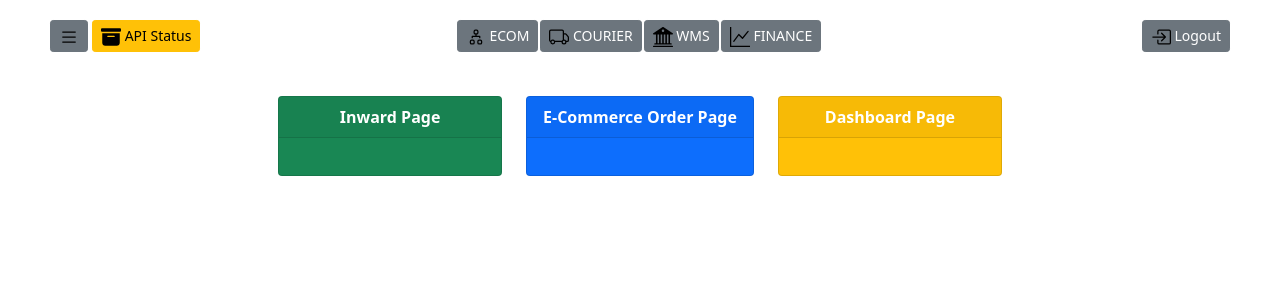
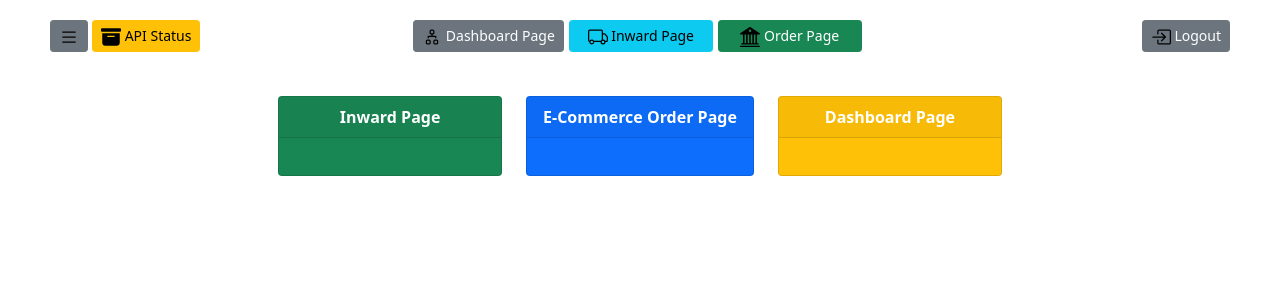
Before and after one commit to SudiptaKD/DotRedTask, a React (Create React App) app: page / in a window 1280 px wide. Shown: the top 300 px of the page. Built offline with nearby package versions, Linux system fonts and the light colour scheme.

Commit message:
Header updated

```diff
--- a/src/components/header/Header.js
+++ b/src/components/header/Header.js
@@ -1,9 +1,9 @@
 import React from 'react'
 import { Button, Col, Container, Row } from 'react-bootstrap'
+import { Link } from 'react-router-dom'
 import ApiArchive from '../icons/api.svg'
 import COURIER from '../icons/courier.svg'
 import ECOM from '../icons/ecom.svg'
-import FINANCE from '../icons/finance.svg'
 import LIST from '../icons/list.svg'
 import LOGOUT from '../icons/logout.svg'
 import WMS from '../icons/wms.svg'
@@ -14,7 +14,7 @@ export default function Header() {
       <Container style={{'min-heigt':'300px',
          'padding':'20px 50px', 'max-width':'100%' }}>
         <Row>
-          <Col className='text-success d-flex justify-content-start' lg={3}>
+          <Col className='text-success d-flex justify-content-start' lg={2}>
             <Button size="sm" variant='secondary' style={{'marginRight':'4px'}}>
               <img src={LIST} alt="list" style={{'width':'20px', 'height':'20px'}} />
             </Button>{' '}
@@ -23,25 +23,27 @@ export default function Header() {
               {' '} API Status
             </Button>
           </Col>
-          <Col className=' d-flex justify-content-center' lg={6}>
-            <Button size="sm" variant='secondary' style={{'marginRight':'2px'}}>
+          <Col className=' d-flex justify-content-center' lg={8}>
+            <Link to="/dashboard" style={{'textDecoration':'none'}}>
+              <Button size="sm" variant='secondary' style={{'marginRight':'5px', 'minWidth':'9rem'}}>
                 <img src={ECOM} alt="ecom" style={{'width':'20px', 'height':'20px'}} />
-              {' '} ECOM
+                {' '} Dashboard Page
               </Button>
-            <Button size="sm" variant='secondary' style={{'marginRight':'2px'}}>
+            </Link>
+            <Link to="/inward" style={{'textDecoration':'none'}}>
+              <Button size="sm" variant='info' style={{'marginRight':'5px', 'minWidth':'9rem'}}>
                 <img src={COURIER} alt="courier" style={{'width':'20px', 'height':'20px'}} />
-              {' '} COURIER
+                {' '} Inward Page
               </Button>
-            <Button size="sm" variant='secondary' style={{'marginRight':'2px'}}>
+            </Link>
+            <Link to="/order" style={{'textDecoration':'none'}}>
+              <Button size="sm" variant='success' style={{'marginRight':'5px', 'minWidth':'9rem'}}>
                 <img src={WMS} alt="wms" style={{'width':'20px', 'height':'20px'}} />
-              {' '} WMS
+                {' '} Order Page
               </Button>
-            <Button size="sm" variant='secondary' style={{'marginRight':'2px'}}>
-              <img src={FINANCE} alt="finance" style={{'width':'20px', 'height':'20px'}} />
-              {' '} FINANCE
-            </Button>
+            </Link>
           </Col>
-          <Col className=' d-flex justify-content-end' lg={3}>
+          <Col className=' d-flex justify-content-end' lg={2}>
             <Button size="sm" variant='secondary'>
               <img src={LOGOUT} alt="logout" style={{'width':'20px', 'height':'20px'}} />
               {' '} Logout
```
Lines whose indentation alone changed are shown as unchanged.
